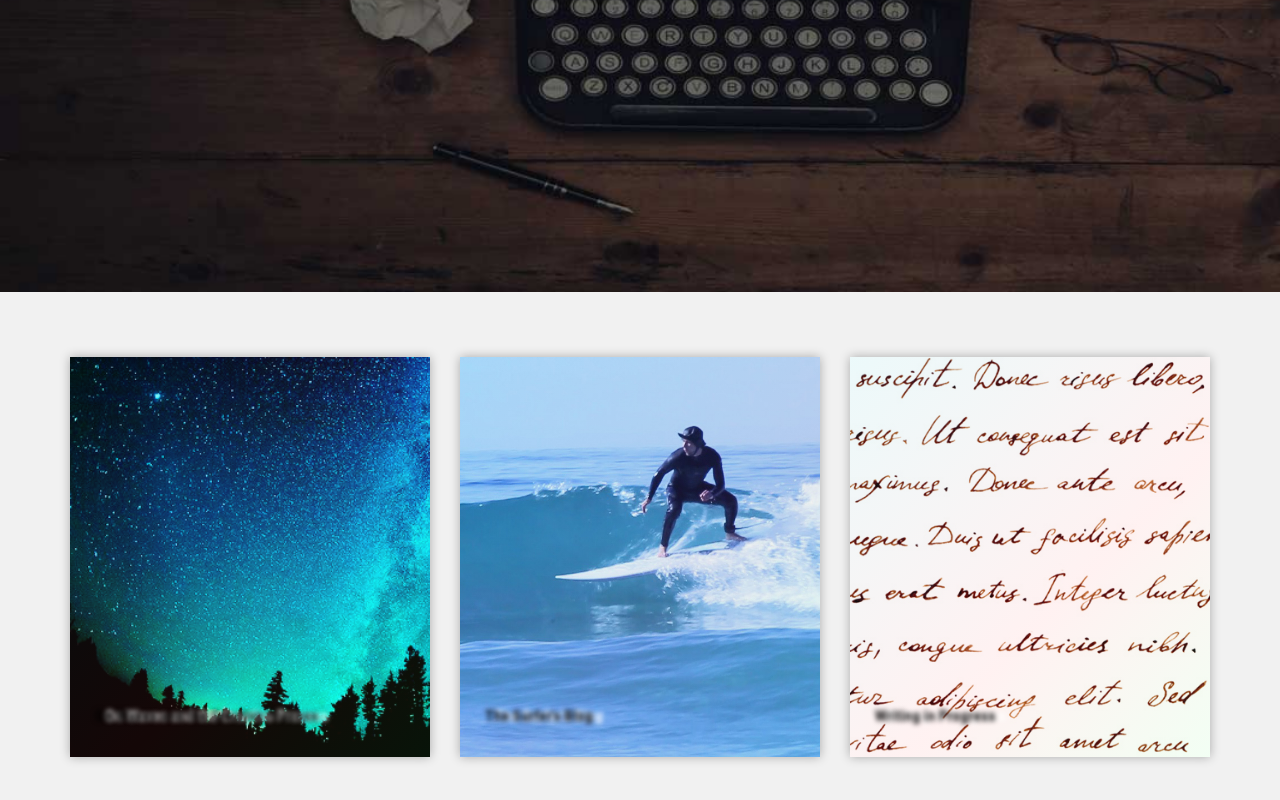
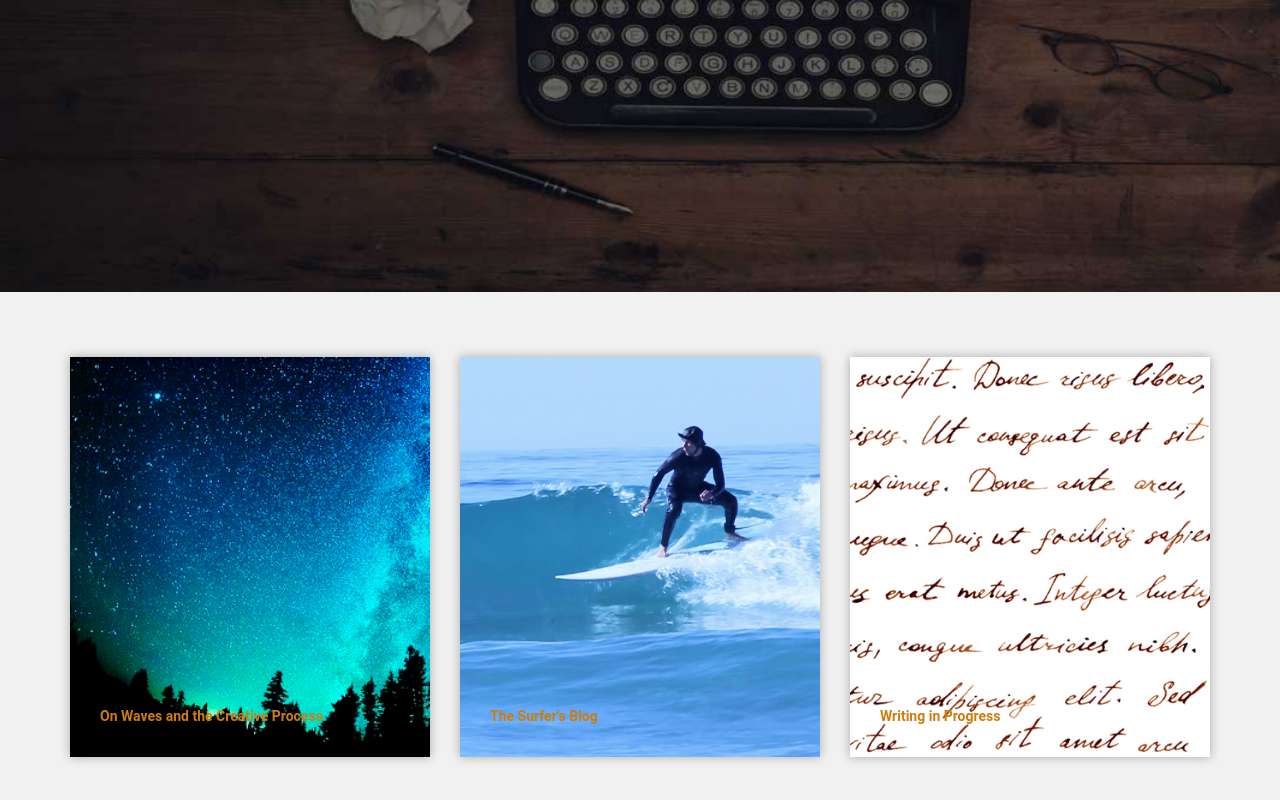
Before and after one commit to efratrosmarin/yesterdays-tomorrow, a plain HTML site: page blog.html in a window 1280 px wide. Shown: the part 508-1308 px from the top of the page. Drawn offline with nearby package versions, Linux system fonts and the light colour scheme.

Commit message:
newblog1

```diff
--- a/css/style1.css
+++ b/css/style1.css
@@ -36,7 +36,7 @@
   position: relative;
   box-shadow: 0 0 10px rgba(0,0,0,0.3)
 }
-.item .front-end:before{
+/* .item .front-end:before{
   content: "";
   position: absolute;
   width: 100%;
@@ -47,8 +47,8 @@
   background: linear-gradient(-45deg, rgba(97, 250, 113, 0.4) 0%,rgba(255, 87, 87, 0.4) 40%,rgba(18, 186, 200, 0.4) 100%);
   transition:500ms;
   opacity: .2;
-}
-.item:hover .front-end:before{
+} */
+/* .item:hover .front-end:before{
   opacity: 1;
 }
 .item:hover .front-end .item-title{
@@ -56,7 +56,7 @@
   0px 0 5px rgba(0,0,0,.5),
   0px 0 5px rgba(255,255,255,.5);
   color: #fff;
-}
+} */
 .item .front-end{
   width: 100%;
   float: left;
@@ -75,13 +75,10 @@
   padding-left:30px;
   padding-bottom:30px;
   width: 100%;
-  color: transparent;
+  color: #cf7c0e;
   font-weight: 700;
   font-size: 14px;
-  text-shadow:
-  -5px 0 5px rgba(0,0,0,1),
-  5px 0 5px rgba(255,255,255,1);
-  transition:500ms;
+
 }
 .item .back-end{
   display: none;
```
